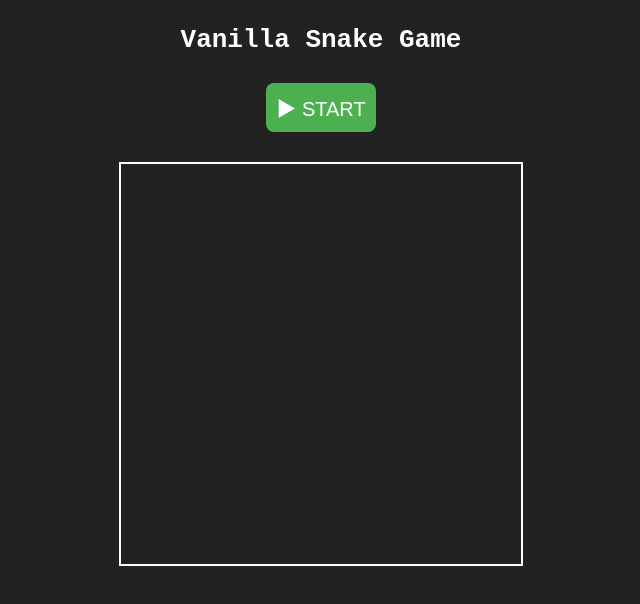
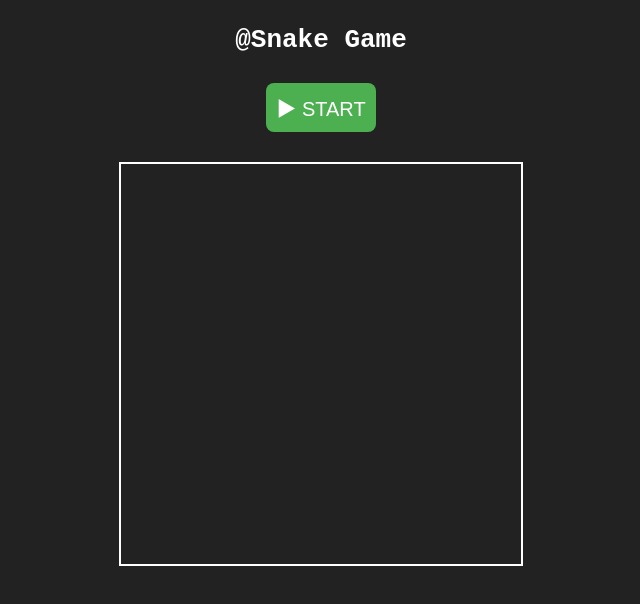
Before and after one commit to shoji1021/Snake, a plain HTML site: page index.html in a window 1280 px wide. Shown: the whole page, without its empty margins (319-959 px from the left). Drawn offline with Linux system fonts and the light colour scheme.

Commit message:
@Snake Game

```diff
--- a/index.html
+++ b/index.html
@@ -31,7 +31,7 @@
   </style>
 </head>
 <body>
-  <h1>Vanilla Snake Game</h1>
+  <h1>@Snake Game</h1>
   <button id="startBtn">▶ START</button>
   <button id="continueBtn" style="display: none;">↺ CONTINUE</button>
   <canvas id="gameCanvas" width="400" height="400"></canvas>
```
